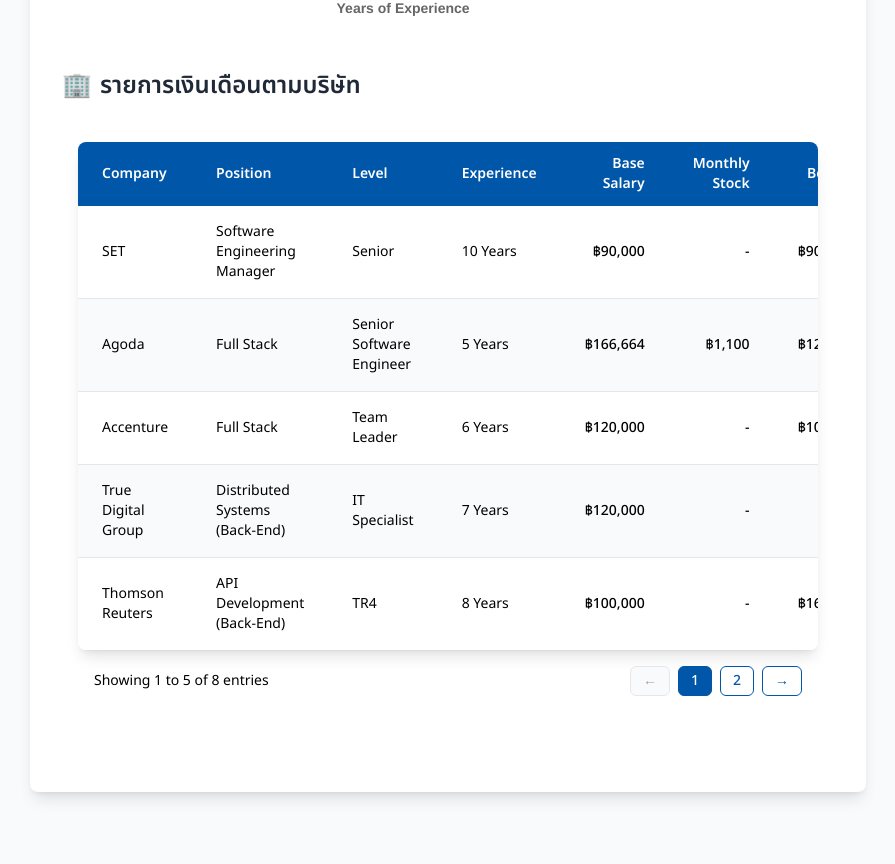
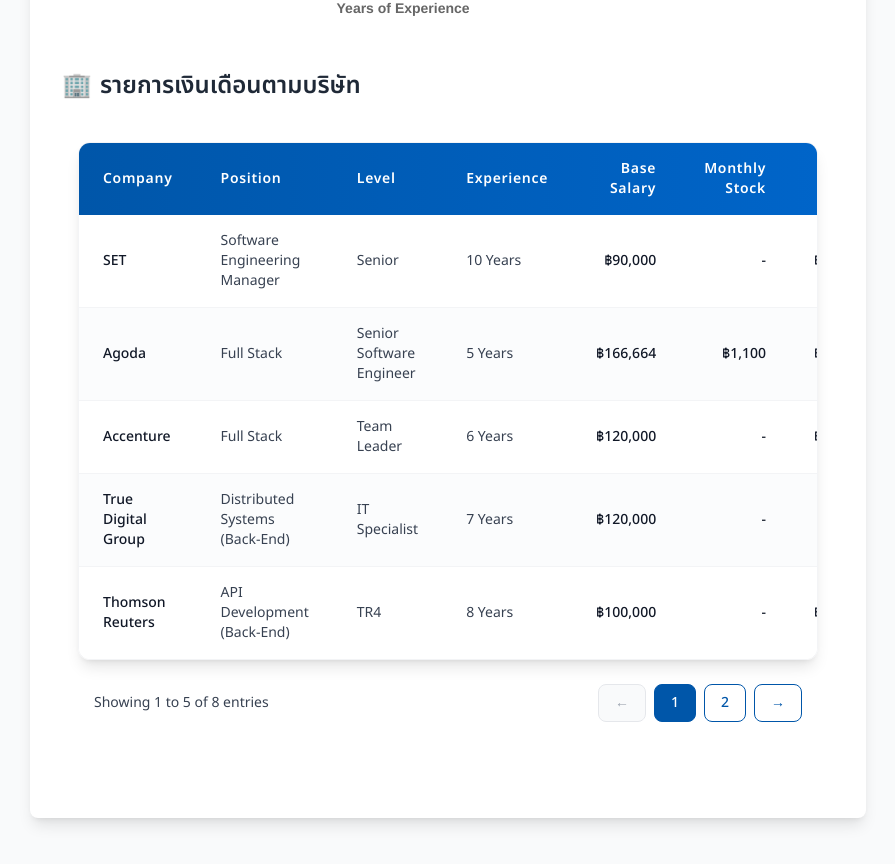
Before and after one commit to tambordini/tech-salary, a Svelte app: page / in a window 1280 px wide. Shown: the part 1196-2060 px from the top of the page, without its empty margins (192-1087 px from the left). Built offline with nearby package versions, Linux system fonts and the light colour scheme.

Commit message:
Enhance styling and accessibility in SalaryTable component; update table header, row colors, and pagination button styles

```diff
--- a/src/components/SalaryTable.svelte
+++ b/src/components/SalaryTable.svelte
@@ -68,43 +68,49 @@
 </script>
 
 <div class="container mx-auto p-4">
-  <div class="overflow-x-auto rounded-lg shadow-lg">
+  <div class="overflow-x-auto rounded-xl shadow-lg border border-gray-100">
     <table class="min-w-full bg-white">
       <thead>
-        <tr class="bg-[#0056a9] text-white">
-          <th class="px-6 py-3 text-left text-sm font-semibold">Company</th>
-          <th class="px-6 py-3 text-left text-sm font-semibold">Position</th>
-          <th class="px-6 py-3 text-left text-sm font-semibold">Level</th>
-          <th class="px-6 py-3 text-left text-sm font-semibold">Experience</th>
-          <th class="px-6 py-3 text-right text-sm font-semibold">Base Salary</th>
-          <th class="px-6 py-3 text-right text-sm font-semibold">Monthly Stock</th>
-          <th class="px-6 py-3 text-right text-sm font-semibold">Bonus</th>
+        <tr class="bg-gradient-to-r from-[#0056a9] to-[#0066cc] text-white">
+          <th class="px-6 py-4 text-left text-sm font-semibold tracking-wider">Company</th>
+          <th class="px-6 py-4 text-left text-sm font-semibold tracking-wider">Position</th>
+          <th class="px-6 py-4 text-left text-sm font-semibold tracking-wider">Level</th>
+          <th class="px-6 py-4 text-left text-sm font-semibold tracking-wider">Experience</th>
+          <th class="px-6 py-4 text-right text-sm font-semibold tracking-wider">Base Salary</th>
+          <th class="px-6 py-4 text-right text-sm font-semibold tracking-wider">Monthly Stock</th>
+          <th class="px-6 py-4 text-right text-sm font-semibold tracking-wider">Bonus</th>
         </tr>
       </thead>
-      <tbody>
+      <tbody class="divide-y divide-gray-100">
         {#each paginatedData as { company, position, level, experience, salary, stock: monthlyStock, targetBonus }, i}
           <tr
-            class="border-b last:border-b-0 transition-all duration-500 {i % 2 === 0
+            class="transition-colors duration-200 {i % 2 === 0
               ? 'bg-white'
-              : 'bg-slate-50'} {isNewEntry(company, position)
-              ? 'bg-green-100 animate-pulse'
-              : 'hover:bg-[#0056a9]/5'}"
+              : 'bg-slate-50/50'} {isNewEntry(company, position)
+              ? 'bg-green-50 animate-pulse'
+              : 'hover:bg-blue-50/50'}"
           >
-            <td class="px-6 py-4 text-sm">{company}</td>
-            <td class="px-6 py-4 text-sm">{position}</td>
-            <td class="px-6 py-4 text-sm">{level}</td>
-            <td class="px-6 py-4 text-sm">{experience}</td>
-            <td class="px-6 py-4 text-sm text-right font-medium">{formatCurrency(salary)}</td>
-            <td class="px-6 py-4 text-sm text-right font-medium">{formatCurrency(monthlyStock)}</td>
-            <td class="px-6 py-4 text-sm text-right font-medium">{formatCurrency(targetBonus)}</td>
+            <td class="px-6 py-4 text-sm font-medium text-gray-900">{company}</td>
+            <td class="px-6 py-4 text-sm text-gray-700">{position}</td>
+            <td class="px-6 py-4 text-sm text-gray-700">{level}</td>
+            <td class="px-6 py-4 text-sm text-gray-700">{experience}</td>
+            <td class="px-6 py-4 text-sm text-right font-medium text-gray-900"
+              >{formatCurrency(salary)}</td
+            >
+            <td class="px-6 py-4 text-sm text-right font-medium text-gray-900"
+              >{formatCurrency(monthlyStock)}</td
+            >
+            <td class="px-6 py-4 text-sm text-right font-medium text-gray-900"
+              >{formatCurrency(targetBonus)}</td
+            >
           </tr>
         {/each}
       </tbody>
     </table>
   </div>
 
-  <div class="mt-4 flex flex-col sm:flex-row items-center justify-between px-4 gap-4">
-    <div class="text-sm text-black">
+  <div class="mt-6 flex flex-col sm:flex-row items-center justify-between px-4 gap-4">
+    <div class="text-sm text-gray-700">
       Showing {(currentPage - 1) * itemsPerPage + 1} to {Math.min(
         currentPage * itemsPerPage,
         sortedSalaryData.length,
@@ -114,9 +120,10 @@
       <button
         on:click={prevPage}
         disabled={currentPage === 1}
-        class="px-3 py-1 text-sm font-medium rounded-md border {currentPage === 1
+        class="px-4 py-2 text-sm font-medium rounded-lg border transition-colors duration-200 {currentPage ===
+        1
           ? 'bg-gray-50 text-gray-400 border-gray-200 cursor-not-allowed'
-          : 'bg-white text-[#0056a9] border-[#0056a9] hover:bg-[#0056a9]/5'}"
+          : 'bg-white text-[#0056a9] border-[#0056a9] hover:bg-[#0056a9] hover:text-white'}"
         aria-label="Previous page"
       >
         ←
@@ -124,13 +131,14 @@
 
       {#each generatePageNumbers(currentPage, totalPages) as page}
         {#if typeof page === 'string'}
-          <span class="px-3 py-1 text-black">{page}</span>
+          <span class="px-4 py-2 text-gray-700">{page}</span>
         {:else}
           <button
             on:click={() => goToPage(page)}
-            class="px-3 py-1 text-sm font-medium rounded-md border {currentPage === page
+            class="px-4 py-2 text-sm font-medium rounded-lg border transition-colors duration-200 {currentPage ===
+            page
               ? 'bg-[#0056a9] text-white border-[#0056a9]'
-              : 'bg-white text-[#0056a9] border-[#0056a9] hover:bg-[#0056a9]/5'}"
+              : 'bg-white text-[#0056a9] border-[#0056a9] hover:bg-[#0056a9] hover:text-white'}"
           >
             {page}
           </button>
@@ -140,9 +148,10 @@
       <button
         on:click={nextPage}
         disabled={currentPage === totalPages}
-        class="px-3 py-1 text-sm font-medium rounded-md border {currentPage === totalPages
+        class="px-4 py-2 text-sm font-medium rounded-lg border transition-colors duration-200 {currentPage ===
+        totalPages
           ? 'bg-gray-50 text-gray-400 border-gray-200 cursor-not-allowed'
-          : 'bg-white text-[#0056a9] border-[#0056a9] hover:bg-[#0056a9]/5'}"
+          : 'bg-white text-[#0056a9] border-[#0056a9] hover:bg-[#0056a9] hover:text-white'}"
         aria-label="Next page"
       >
         →
```
